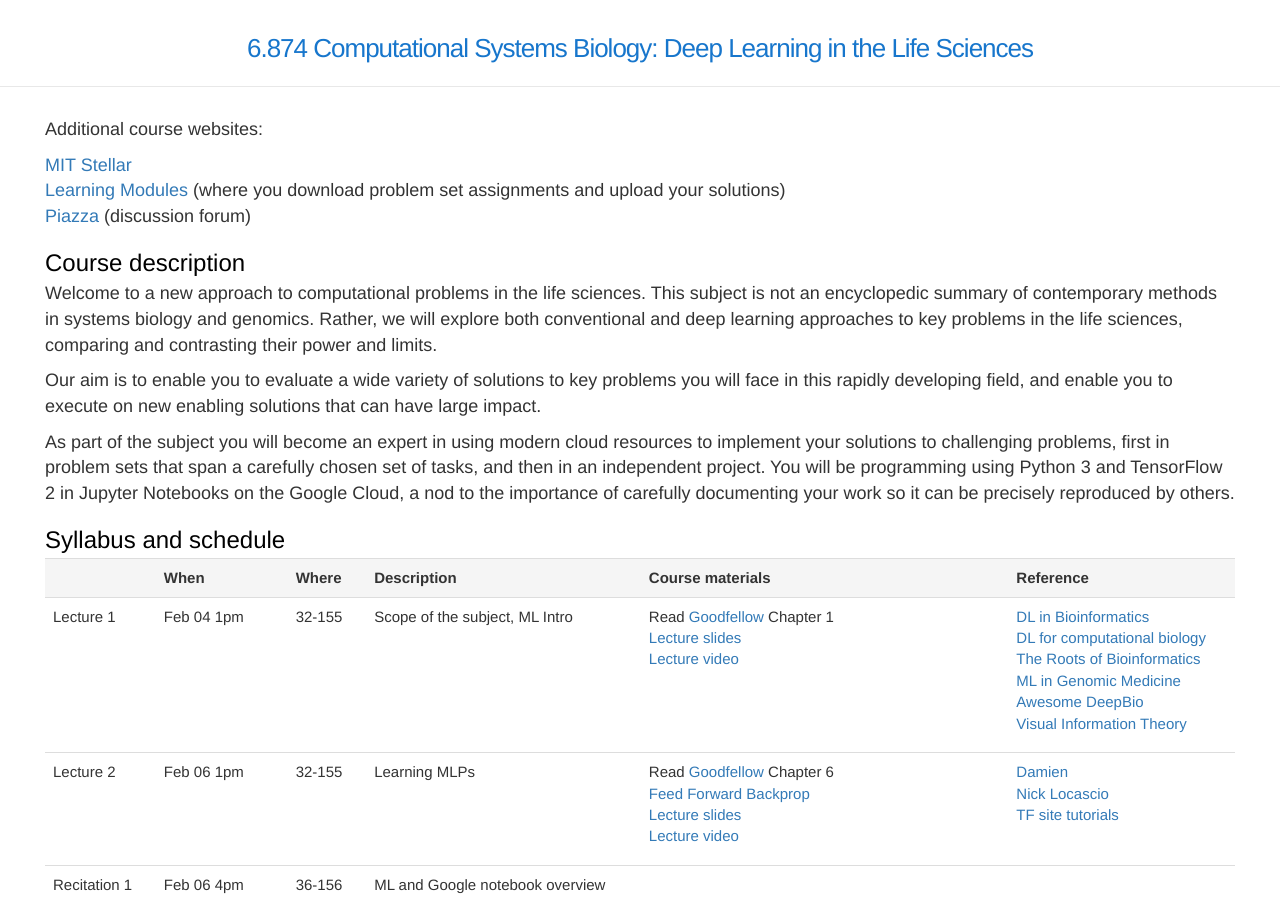
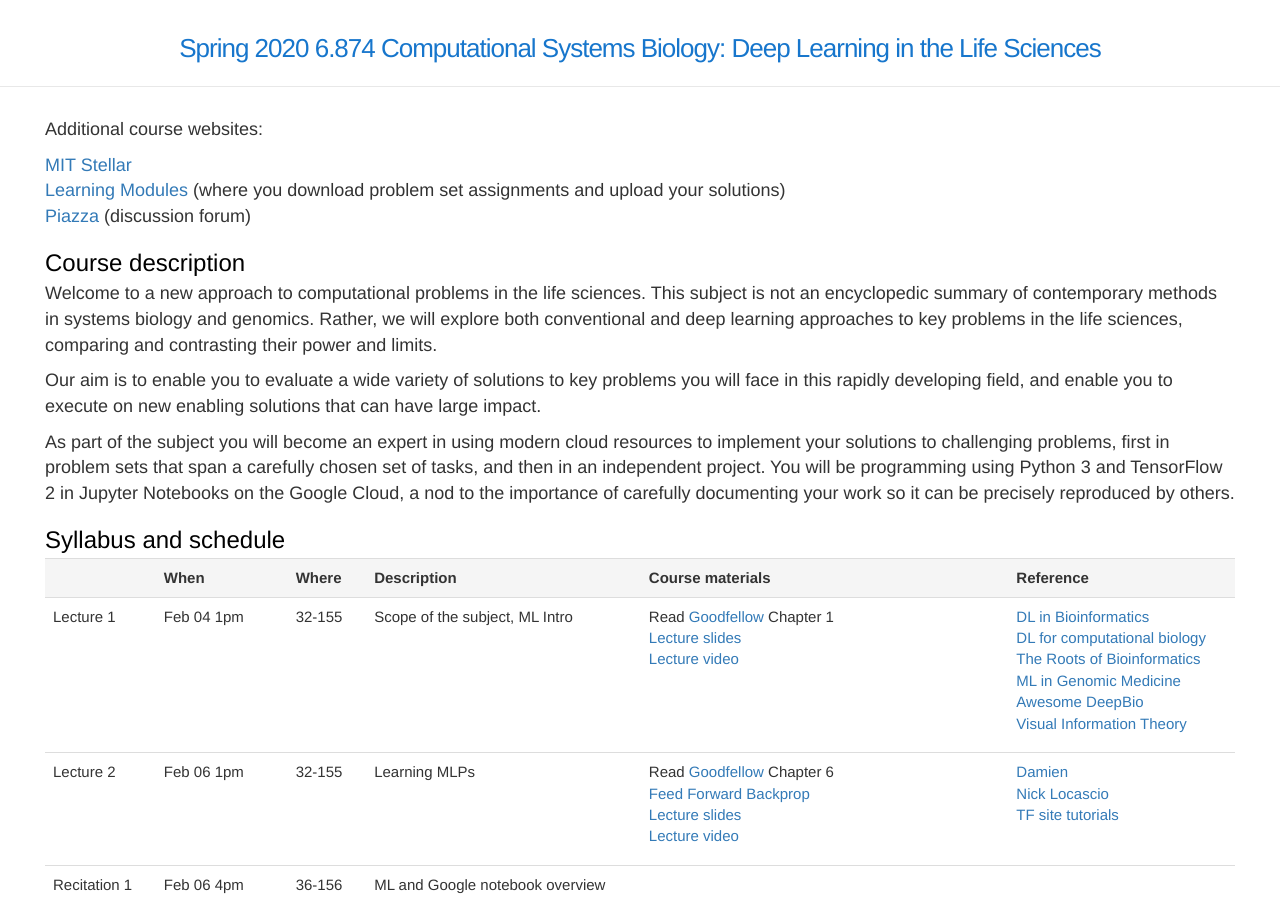
Before and after one commit to mit6874/mit6874.github.io, a Jekyll site: the page built from index.html, in a window 1280 px wide and 900 px high. Built offline with Jekyll 4.4.1, drawn with Linux system fonts in a browser that asks for light colours; nearby versions of some CDN libraries.

Commit message:
clarify year

```diff
--- a/_config.yml
+++ b/_config.yml
@@ -1,5 +1,5 @@
 # Site settings
-title: "6.874 Computational Systems Biology: Deep Learning in the Life Sciences"
+title: "Spring 2020 6.874 Computational Systems Biology: Deep Learning in the Life Sciences"
 description: "Course materials and notes for MIT class 6.802 / 6.874 / 20.390 / 20.490 / HST.506 Computational Systems Biology: Deep Learning in the Life Sciences"
 baseurl: ""
 url: "https://mit6874.github.io"
```
